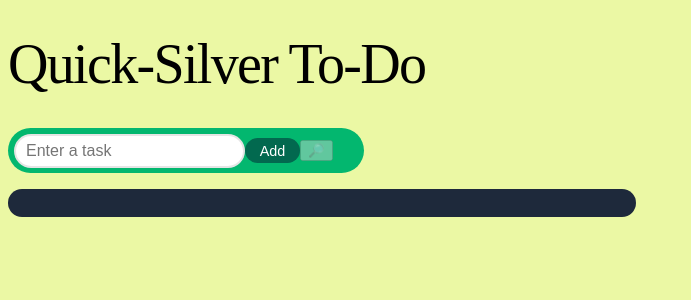
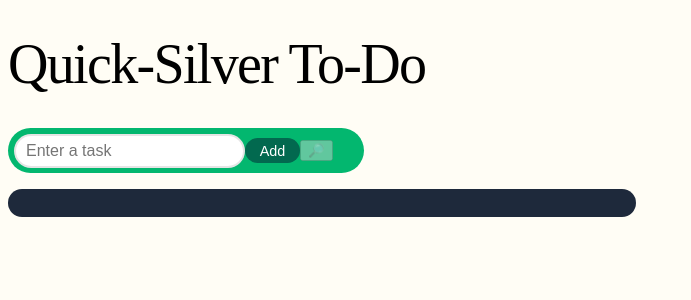
Before and after one commit to V33blvck/quick-silver, a React (Vite) app: page / in a window 1280 px wide. Shown: the top 300 px of the page, without its empty margins (0-691 px from the left). Built offline with nearby package versions, Linux system fonts and the light colour scheme.

Commit message:
updated background color

```diff
--- a/src/index.css
+++ b/src/index.css
@@ -84,5 +84,5 @@ li{
   border-radius: 8px;
 }
 body {
-  background-color:rgb(235, 248, 164)
+  background-color: #FFFDF5;
 }
```
